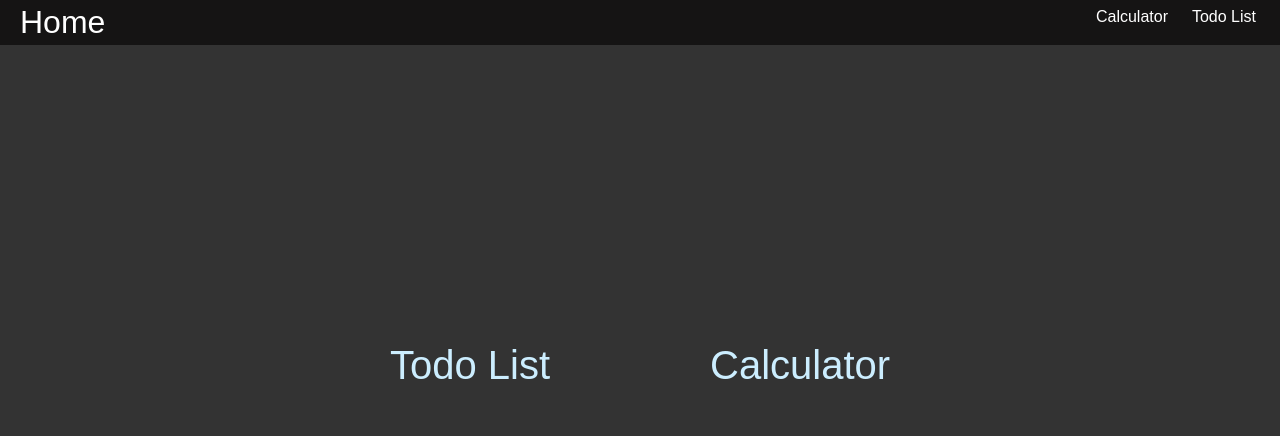
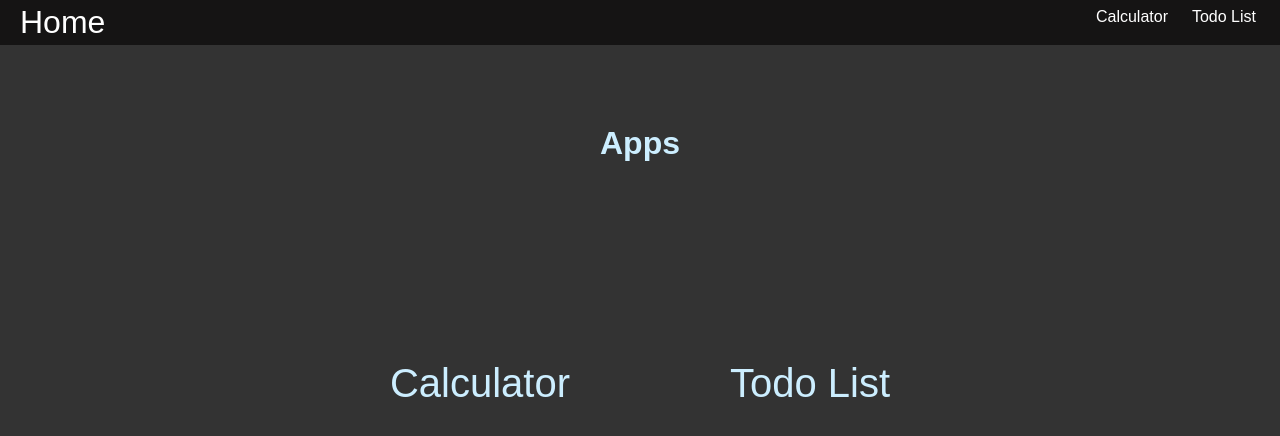
Before and after one commit to loggerino/All-In-One, a React (Vite) app: page / in a window 1280 px wide. Shown: the top 436 px of the page. Built offline with nearby package versions, Linux system fonts and the light colour scheme.

Commit message:
added links to homepage

```diff
--- a/src/components/Home.jsx
+++ b/src/components/Home.jsx
@@ -1,9 +1,16 @@
+import { CustomLink } from "./Navbar";
+
 export function Home() {
     return (
         <div className="Selection">
+            <h1 className="home-title">Apps</h1>
             <ul className="homelist">
-                <li>Todo List</li>
-                <li>Calculator</li>
+                <li>
+                    <CustomLink to="/calculator">Calculator</CustomLink>
+                </li>
+                <li>
+                    <CustomLink to="/TodoForm">Todo List</CustomLink>
+                </li>
             </ul>
         </div>
     );
--- a/src/components/Navbar.jsx
+++ b/src/components/Navbar.jsx
@@ -16,7 +16,7 @@ export function Navbar() {
     );
 }
 
-function CustomLink({ to, children, ...props }) {
+ export function CustomLink({ to, children, ...props }) {
     const resolvedPath = useResolvedPath(to)
     const isActive = useMatch({ path: resolvedPath.pathname, end: true })
 
--- a/src/style.css
+++ b/src/style.css
@@ -267,7 +267,19 @@ body {
   align-items: center;
   align-content: center;
   list-style-type: none;
-  height: 80vh;
+  text-decoration: none;
+  height: 50vh;
   margin: 0;
   padding: 0;
 }
+
+.homelist a {
+  text-decoration: none;
+  color: inherit;
+}
+
+.home-title {
+  margin-top: 5rem;
+  display: flex;
+  justify-content: center;
+}
```
